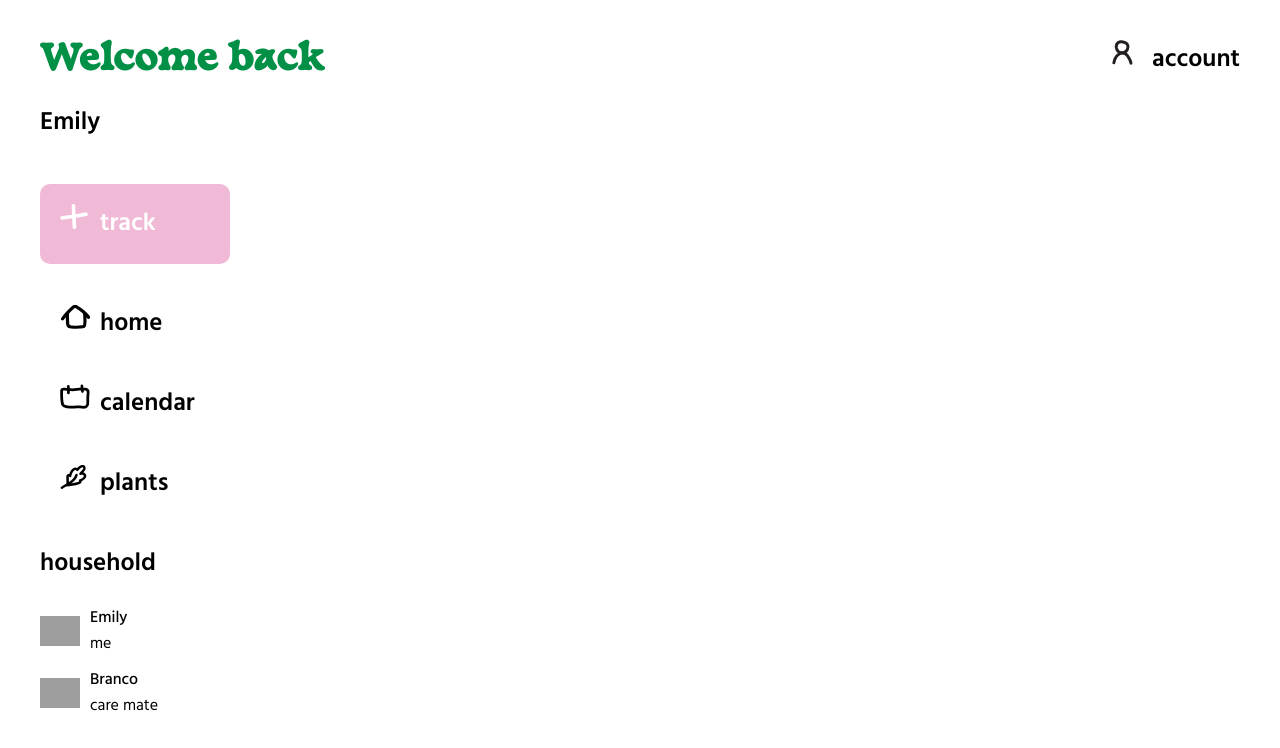
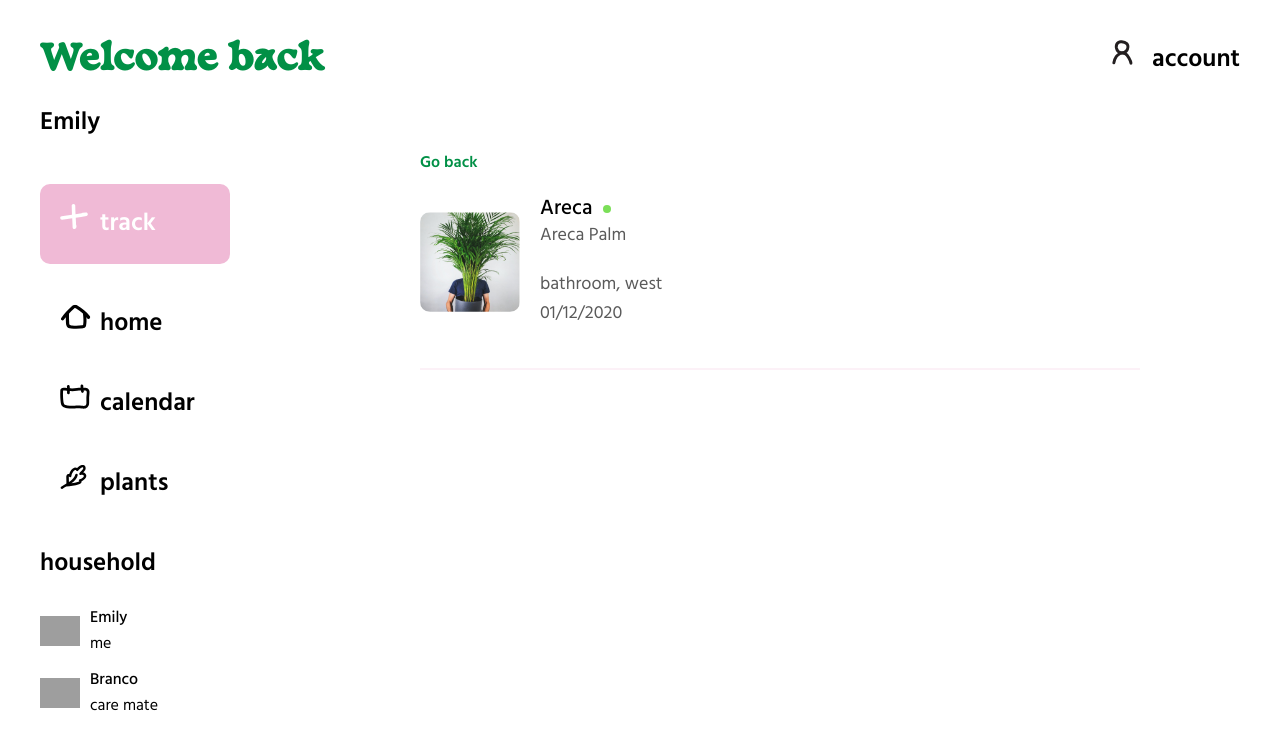
Before and after one commit to emilyberghen/hoya, a React (Create React App) app: page /plant/areca in a window 1280 px wide. Shown: the top 748 px of the page. Built offline with nearby package versions, Linux system fonts and the light colour scheme; grey boxes are pictures that could not be loaded.

Commit message:
plant detail page

```diff
--- a/src/App.js
+++ b/src/App.js
@@ -13,6 +13,7 @@ import Home from "./pages/Home";
 import Calendar from "./pages/Calendar";
 import Track from "./pages/Track";
 import Plants from "./pages/Plants";
+import Plant from "./pages/Plant";
 import Account from "./pages/Account";
 
 import Sidebar from "./pages/Sidebar";
@@ -130,6 +131,7 @@ function App() {
             <Route exact path="/account">
               <Account />
             </Route>
+            <Route exact path="/plant/:plant" component={Plant} />
           </Switch>
         </main>
         <Sidebar />
--- a/src/App.scss
+++ b/src/App.scss
@@ -66,6 +66,11 @@ h3 {
   font-weight: 500;
 }
 
+a {
+  color: $color-dark;
+  text-decoration: none;
+}
+
 p {
   margin: 0;
 }
@@ -81,6 +86,13 @@ ul {
 
 .medium {
   font-weight: 500;
+}
+
+.link {
+  display: inline-block;
+  color: $color-primary;
+  font-weight: 600;
+  margin-bottom: $margin-m;
 }
 
 .btn {
@@ -472,6 +484,18 @@ main {
     width: 60px;
     border-radius: $border-radius;
     margin-right: $margin-m;
+  }
+
+  &.plantDetail {
+    padding-bottom: $margin-l;
+    border-bottom: 2px solid $color-secondary-light;
+  }
+
+  &.plantDetail img {
+    width: 100px;
+  }
+  &.plantDetail .info {
+    margin-top: $margin-m;
   }
 
   &.addPlant {
--- a/src/components/plants/Plant.js
+++ b/src/components/plants/Plant.js
@@ -1,7 +1,9 @@
 import React from "react";
+import { Link } from "react-router-dom";
 
-function Plant({ name, image, nickname, status }) {
+function Plant({ name, image, nickname, status, slug }) {
   return (
+    <Link to={`/plant/${slug}`}>
       <section className="plant" id={name.toLowerCase().replace(/ /g, "-")}>
         <img src={image} alt={name}></img>
         <div>
@@ -12,6 +14,7 @@ function Plant({ name, image, nickname, status }) {
           <p>{name}</p>
         </div>
       </section>
+    </Link>
   );
 }
 
--- /dev/null
+++ b/src/components/plants/PlantDetail.js
@@ -0,0 +1,42 @@
+import React from "react";
+import { Link } from "react-router-dom";
+
+function PlantDetail({
+  name,
+  nickname,
+  image,
+  status,
+  location,
+  orientation,
+  date,
+}) {
+  return (
+    <>
+      <Link to={`/plants`} className="link">
+        Go back
+      </Link>
+      <section
+        className="plant plantDetail"
+        id={name.toLowerCase().replace(/ /g, "-")}
+      >
+        <img src={`../../` + image} alt={name}></img>
+        <div>
+          <div className="status">
+            <h3>{nickname}</h3>
+            <div className={status}></div>
+          </div>
+          <p>{name}</p>
+
+          <div className="info">
+            <p>
+              {location}, {orientation}
+            </p>
+            <p>{date}</p>
+          </div>
+        </div>
+      </section>
+    </>
+  );
+}
+
+export default PlantDetail;
--- a/src/data/plants.json
+++ b/src/data/plants.json
@@ -4,83 +4,119 @@
     "slug": "clarinervium",
     "nickname": "Claire",
     "image": "images/clarinervium.png",
-    "status": "sick"
+    "status": "sick",
+    "location": "living room",
+    "orientation": "east",
+    "date": "21/02/2020"
   },
   {
     "name": "Areca Palm",
     "slug": "areca",
     "nickname": "Areca",
     "image": "images/areca.png",
-    "status": "healthy"
+    "status": "healthy",
+    "location": "bathroom",
+    "orientation": "west",
+    "date": "01/12/2020"
   },
   {
     "name": "Ficus Elastica",
     "slug": "ficus",
     "nickname": "Ruby",
     "image": "images/ficus-elastica.png",
-    "status": "okay"
+    "status": "okay",
+    "location": "living room",
+    "orientation": "east",
+    "date": "12/04/2021"
   },
   {
     "name": "Ficus Lyrata",
     "slug": "lyrata",
     "nickname": "Lyra",
     "image": "images/ficus-lyrata.png",
-    "status": "sick"
+    "status": "sick",
+    "location": "kitchen",
+    "orientation": "north",
+    "date": "06/02/2021"
   },
   {
     "name": "Monstera Deliciosa",
     "slug": "monstera",
     "nickname": "Monster",
     "image": "images/monstera.png",
-    "status": "healthy"
+    "status": "healthy",
+    "location": "living room",
+    "orientation": "east",
+    "date": "27/05/2020"
   },
   {
     "name": "Philodendron Brasil",
     "slug": "brasil",
     "nickname": "Philly",
     "image": "images/brasil.png",
-    "status": "healthy"
+    "status": "healthy",
+    "location": "bathroom",
+    "orientation": "west",
+    "date": "01/08/2020"
   },
   {
     "name": "Philodendron Birkin",
     "slug": "birkin",
     "nickname": "Birk",
     "image": "images/birkin.png",
-    "status": "healthy"
+    "status": "healthy",
+    "location": "living room",
+    "orientation": "east",
+    "date": "15/05/2021"
   },
   {
     "name": "Scindapsus Pictus",
     "slug": "scindapsus",
     "nickname": "Silver",
     "image": "images/scindapsus.png",
-    "status": "healthy"
+    "status": "healthy",
+    "location": "bedroom",
+    "orientation": "east",
+    "date": "22/04/2020"
   },
   {
     "name": "Pilea Peperomioides",
     "slug": "pilea",
     "nickname": "Pancake",
     "image": "images/pilea.png",
-    "status": "okay"
+    "status": "okay",
+    "location": "living room",
+    "orientation": "east",
+    "date": "03/02/2021"
   },
   {
     "name": "Epipremnum Marble Queen",
     "slug": "marble",
     "nickname": "The Queen",
     "image": "images/marble.png",
-    "status": "healthy"
+    "status": "healthy",
+    "location": "living room",
+    "orientation": "east",
+    "date": "14/10/2020"
   },
   {
     "name": "Strelitzia Reginae",
     "slug": "strelitzia",
     "nickname": "Paradise",
     "image": "images/strelitzia.png",
-    "status": "healthy"
+    "status": "healthy",
+    "location": "bedroom",
+    "orientation": "north",
+    "date": "08/07/2020"
   },
   {
     "name": "Zamioculcas Zamiifolia",
     "slug": "zz",
     "nickname": "ZZ",
     "image": "images/zz.png",
-    "status": "healthy"
+    "status": "healthy",
+    "location": "living room",
+    "orientation": "south",
+    "date": "14/09/2020"
   }
 ]
--- /dev/null
+++ b/src/pages/Plant.js
@@ -0,0 +1,21 @@
+import React from "react";
+
+import plants from "../data/plants.json";
+import PlantDetail from "../components/plants/PlantDetail";
+
+function PlantPage({ match }) {
+  const {
+    params: { plant },
+  } = match;
+
+  const index = plants.map((el) => el.slug).indexOf(plant);
+  const currentPlant = plants[index];
+
+  return (
+    <>
+      <PlantDetail {...currentPlant}></PlantDetail>
+    </>
+  );
+}
+
+export default PlantPage;
--- a/src/pages/Plants.js
+++ b/src/pages/Plants.js
@@ -3,7 +3,7 @@ import React from "react";
 import Plants from "../components/plants/Plants";
 import data from "../data/plants.json";
 
-function PlantPage() {
+function PlantsPage() {
   return (
     <>
       <h2>12 plants</h2>
@@ -12,4 +12,4 @@ function PlantPage() {
   );
 }
 
-export default PlantPage;
+export default PlantsPage;
```
Lines whose indentation alone changed are shown as unchanged.
